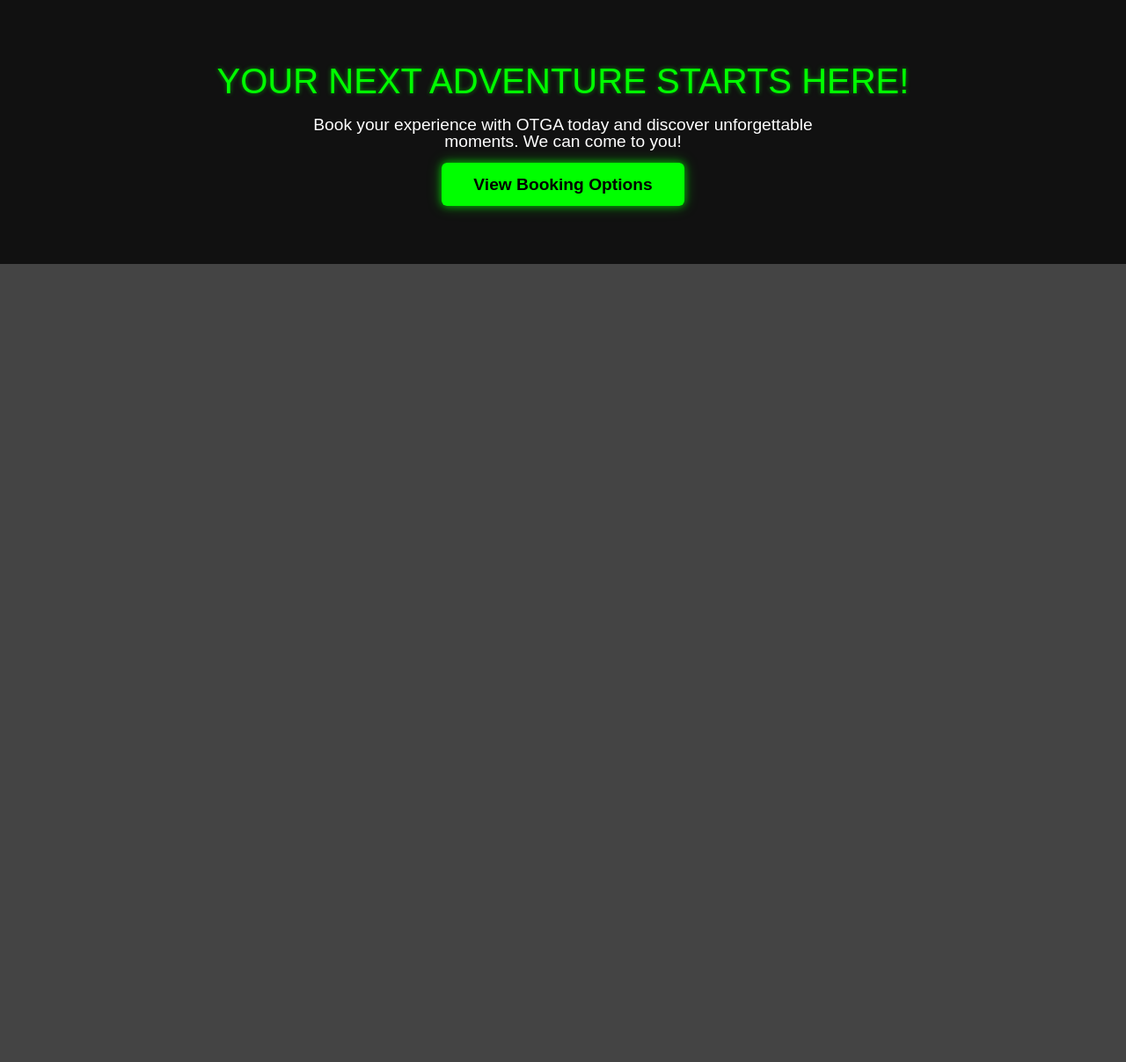
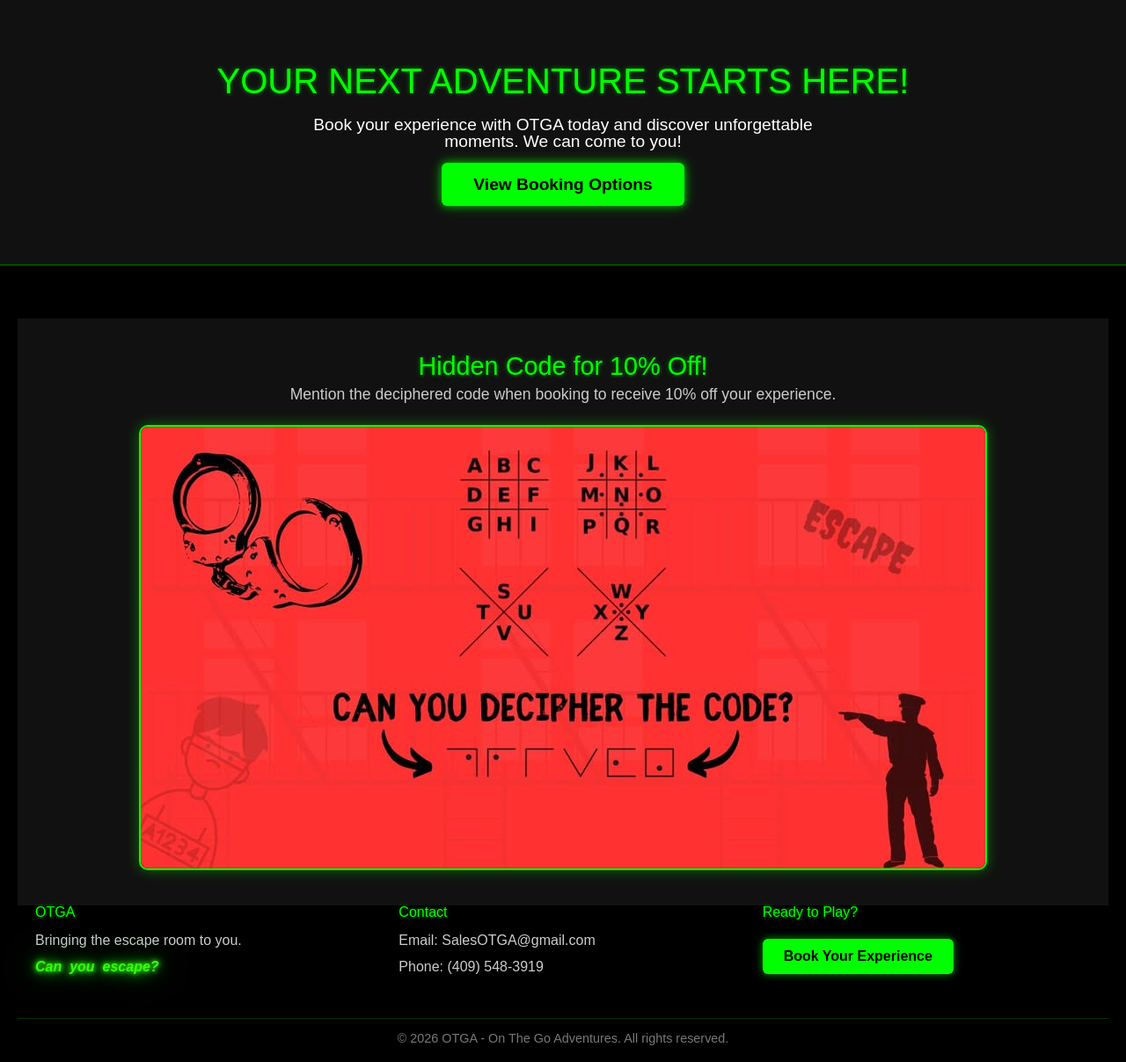
Before and after one commit to Rylanjp/OTGA, a plain HTML site: page index.html in a window 1280 px wide. Shown: the part 818-2025 px from the top of the page at 88% size. Before the commit the page ends 1118 px from the top, so only its background shows below. Drawn offline with Linux system fonts and the light colour scheme.

Commit message:
Made header sticky, added cipher to homepage, and added footer to all current pages.

```diff
--- a/index.html
+++ b/index.html
@@ -11,8 +11,7 @@
 </head>
 <body>
     <!--Navbar-->
-    <header>
-        <nav class="navbar">
+    <header class="navbar">
 
             <!-- Logo Button -->
              <a href="index.html" class="logo-link">
@@ -26,7 +25,6 @@
                 <li><a href="contact.html">Contact Us</a></li>
               </ul>
 
-        </nav>
         </header>
 
         <!-- Hero Section -->
@@ -48,6 +46,52 @@
   </div>
 </section>
 
+<footer class="footer">
+
+   <div class="footer-puzzle-container">
+  <h3>Hidden Code for 10% Off!</h3>
+  <p>Mention the deciphered code when booking to receive 10% off your experience.</p>
+
+  <div class="puzzle-image-wrapper">
+    <img src="assets/OTGA-cipher.jpg" alt="Pigpen cipher puzzle" class="puzzle-image">
+  </div>
+</div>
+
+  <div class="footer-container">
+
+
+    <!-- Branding -->
+    <div class="footer-section">
+      <h3>OTGA</h3>
+      <p>Bringing the escape room to you.</p>
+      <p class="footer-tagline neon-sign">
+  <span>C</span><span>a</span><span>n</span>
+  <span> </span>
+  <span>y</span><span>o</span><span>u</span>
+  <span> </span>
+  <span>e</span><span>s</span><span>c</span><span>a</span><span>p</span><span>e</span><span>?</span>
+</p>
+    </div>
+
+    <!-- Contact -->
+    <div class="footer-section">
+      <h4>Contact</h4>
+      <p>Email: SalesOTGA@gmail.com</p>
+      <p>Phone: (409) 548-3919</p>
+    </div>
+
+    <!-- CTA -->
+    <div class="footer-section">
+      <h4>Ready to Play?</h4>
+      <a href="contact.html" class="footer-button">Book Your Experience</a>
+    </div>
+  </div>
+
+  <div class="footer-bottom">
+    <p>© 2026 OTGA - On The Go Adventures. All rights reserved.</p>
+  </div>
+</footer>
+
     <!--Java Scripting-->
     <script src="script.js"></script>
 </body>
--- a/script.js
+++ b/script.js
@@ -37,3 +37,29 @@
 }, observerOptions);
 
 testimonialSlides.forEach(slide => testimonialObserver.observe(slide));
+
+// neon sign effect
+
+document.addEventListener("DOMContentLoaded", () => {
+  const letters = document.querySelectorAll('.neon-sign span');
+
+  letters.forEach(letter => {
+    function flicker() {
+      const delay = Math.random() * 3000 + 500;
+
+      setTimeout(() => {
+        if (Math.random() > 0.6) {
+          letter.style.opacity = "0";
+
+          setTimeout(() => {
+            letter.style.opacity = "1";
+          }, Math.random() * 200 + 50);
+        }
+
+        flicker(); // loop forever
+      }, delay);
+    }
+
+    flicker();
+  });
+});
--- a/style.css
+++ b/style.css
@@ -1,7 +1,7 @@
 /* ===== ROOT ===== */
 :root {
   --page-background-color: #000000bb; /* background grey */
-  --navbar-color: black; /* navbar background */
+  --navbar-color: rgba(33, 33, 33, 0.822); /* navbar background */
   --neon-accent-color: rgb(0, 255, 0); /* neon green */
 }
 
@@ -15,12 +15,15 @@
 /* ===== NAVBAR ===== */
 
 .navbar {
+  position: sticky;
+  top: 0;
+  z-index: 999;
   display: flex;
   align-items: center;
   justify-content: space-between;
   text-align: center;
   padding: 15px 10px;
-  background-color: rgba(0, 0, 0, 0.735);
+  background-color: var(--navbar-color);
   color: white;
 }
 
@@ -295,6 +298,131 @@
   color: #aaa;
 }
 
+/* ===== FOOTER ===== */
+.footer {
+  background-color: #000;
+  color: white;
+  padding: 60px 20px 20px;
+  border-top: 2px solid rgba(0,255,0,0.3);
+}
+
+/* Main layout */
+.footer-container {
+  max-width: 1200px;
+  margin: 0 auto;
+
+  display: flex;
+  justify-content: space-between;
+  align-items: flex-start;
+  gap: 40px;
+}
+
+/* Each column */
+.footer-section {
+  flex: 1;
+  min-width: 200px;
+}
+
+/* Headings */
+.footer-section h3,
+.footer-section h4 {
+  color: var(--neon-accent-color);
+  margin-bottom: 12px;
+  text-shadow: 0 0 5px rgba(0,255,0,0.5);
+}
+
+/* Text */
+.footer-section p {
+  margin: 6px 0;
+  color: #ccc;
+  line-height: 1.5;
+}
+
+/* Tagline */
+.footer-tagline {
+  margin-top: 12px;
+  font-style: italic;
+  color: var(--neon-accent-color);
+}
+
+/* CTA button */
+.footer-button {
+  display: inline-block;
+  margin-top: 10px;
+  padding: 12px 24px;
+  background-color: var(--neon-accent-color);
+  color: black;
+  text-decoration: none;
+  font-weight: bold;
+  border-radius: 6px;
+  box-shadow: 0 0 10px rgba(0,255,0,0.6);
+  transition: 0.3s ease;
+}
+
+.footer-button:hover {
+  transform: scale(1.05);
+  box-shadow: 0 0 18px rgba(0,255,0,0.9);
+}
+
+/* Bottom bar */
+.footer-bottom {
+  text-align: center;
+  margin-top: 40px;
+  padding-top: 15px;
+  border-top: 1px solid rgba(0,255,0,0.2);
+  font-size: 0.9rem;
+  color: #777;
+}
+
+.neon-sign span {
+  color: #39ff14;
+  font-weight: bold;
+  display: inline-block;
+
+  text-shadow:
+    0 0 5px #39ff14,
+    0 0 10px #39ff14,
+    0 0 20px #39ff14,
+    0 0 40px rgba(57,255,20,0.7);
+
+  transition: opacity 0.1s;
+}
+
+.footer-puzzle-container {
+  background-color: #111;
+  color: white;
+  text-align: center;
+  padding: 40px 20px;
+  font-family: Arial, sans-serif;
+}
+
+.footer-puzzle-container h3 {
+  color: var(--neon-accent-color);
+  margin-bottom: 10px;
+  text-shadow: 0 0 5px rgba(0,255,0,0.5);
+  font-size: 1.8rem;
+}
+
+.footer-puzzle-container p {
+  margin-bottom: 25px;
+  color: #ccc;
+  font-size: 1.1rem;
+}
+
+.footer-puzzle-container .puzzle-image-wrapper {
+  display: flex;
+  justify-content: center;
+  align-items: center;
+}
+
+.footer-puzzle-container .puzzle-image {
+  max-width: 100%;
+  height: auto;
+  border: 2px solid var(--neon-accent-color);
+  border-radius: 10px;
+  box-shadow: 0 0 15px rgba(0,255,0,0.4);
+}
+
 /* ===== ANIMATIONS ===== */
 @keyframes pulse {
   0% {
```
Also changed, not shown: about.html (+37 -3 lines), assets/OTGA-cipher.jpg (added).
